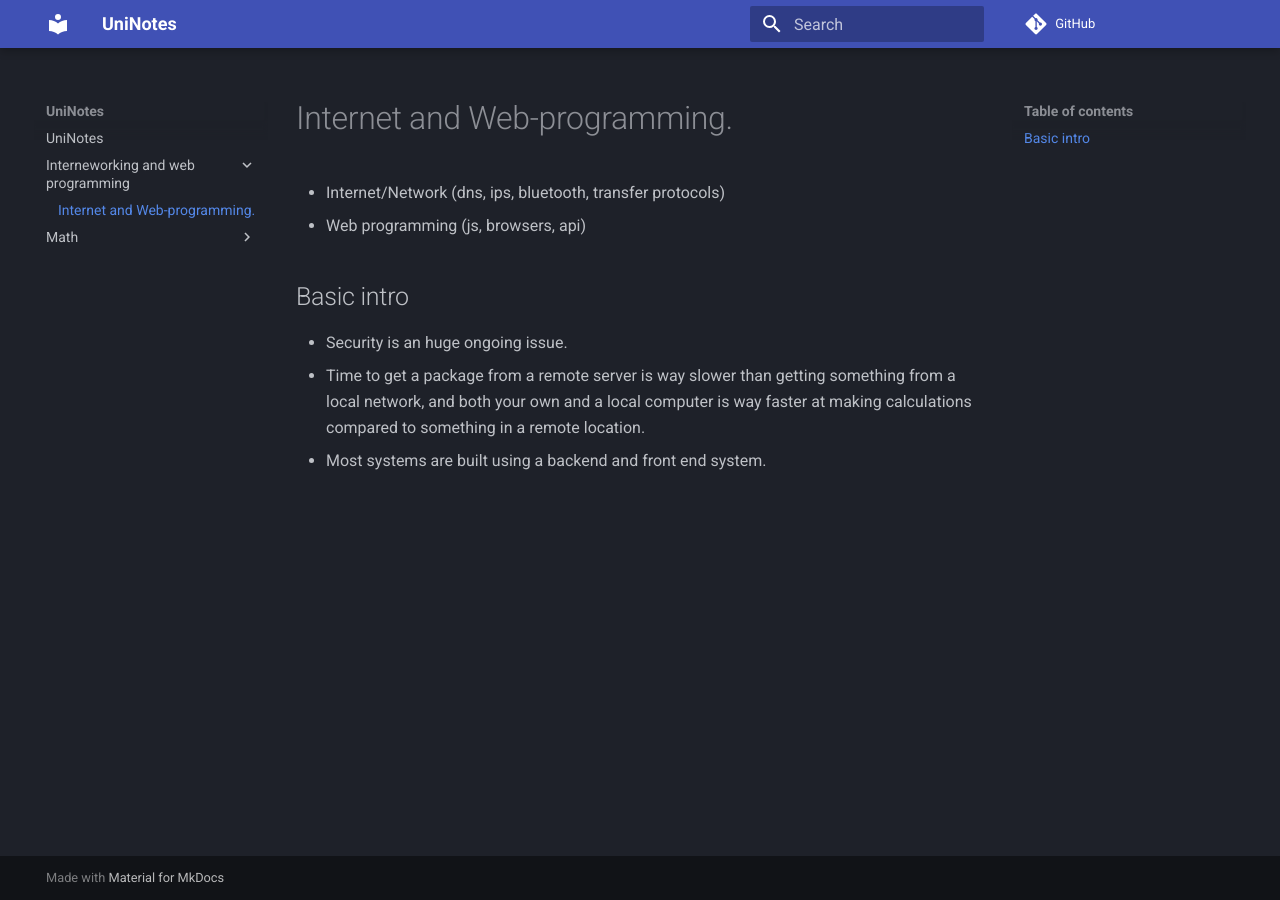
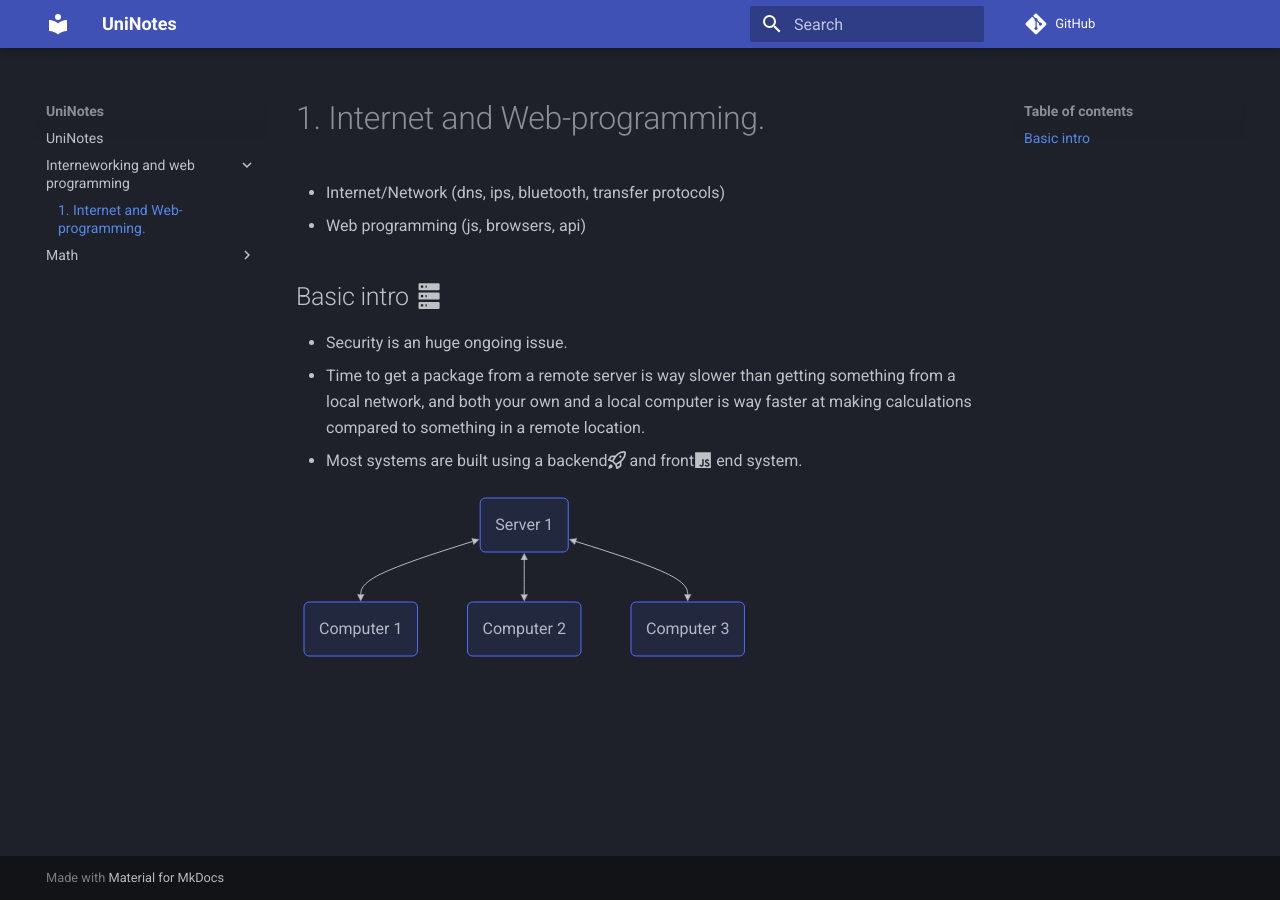
Before and after one commit to DeeKahy/UniNotes, an MkDocs documentation site: the page built from docs/Interneworking-and-web-programming/lecture-1.md, in a window 1280 px wide. Built offline with MkDocs 1.6.1 and Material for MkDocs 9.7.7, drawn with Linux system fonts in a browser that asks for light colours; comment, search, counter and statistics services are not loaded; some of the changed lines change nothing that is shown.

Commit message:
stuff before pause

````diff
--- a/docs/Interneworking-and-web-programming/lecture-1.md
+++ b/docs/Interneworking-and-web-programming/lecture-1.md
@@ -1,10 +1,20 @@
 
-# Internet and Web-programming.
+# 1. Internet and Web-programming.
 - Internet/Network (dns, ips, bluetooth, transfer protocols)
 - Web programming (js, browsers, api)
 
 
-## Basic intro
+## Basic intro :material-server:
 - Security is an huge ongoing issue.
 - Time to get a package from a remote server is way slower than getting something from a local network, and both your own and a local computer is way faster at making calculations compared to something in a remote location.
-- Most systems are built using a backend and front end system.
+- Most systems are built using a backend:octicons-rocket-16: and front:fontawesome-brands-js: end system.
+
+
+
+```mermaid
+graph TD
+A(Server 1) <--> B(Computer 1)
+A(Server 1) <--> C(Computer 2)
+A(Server 1) <--> E(Computer 3)
+
+```
````
